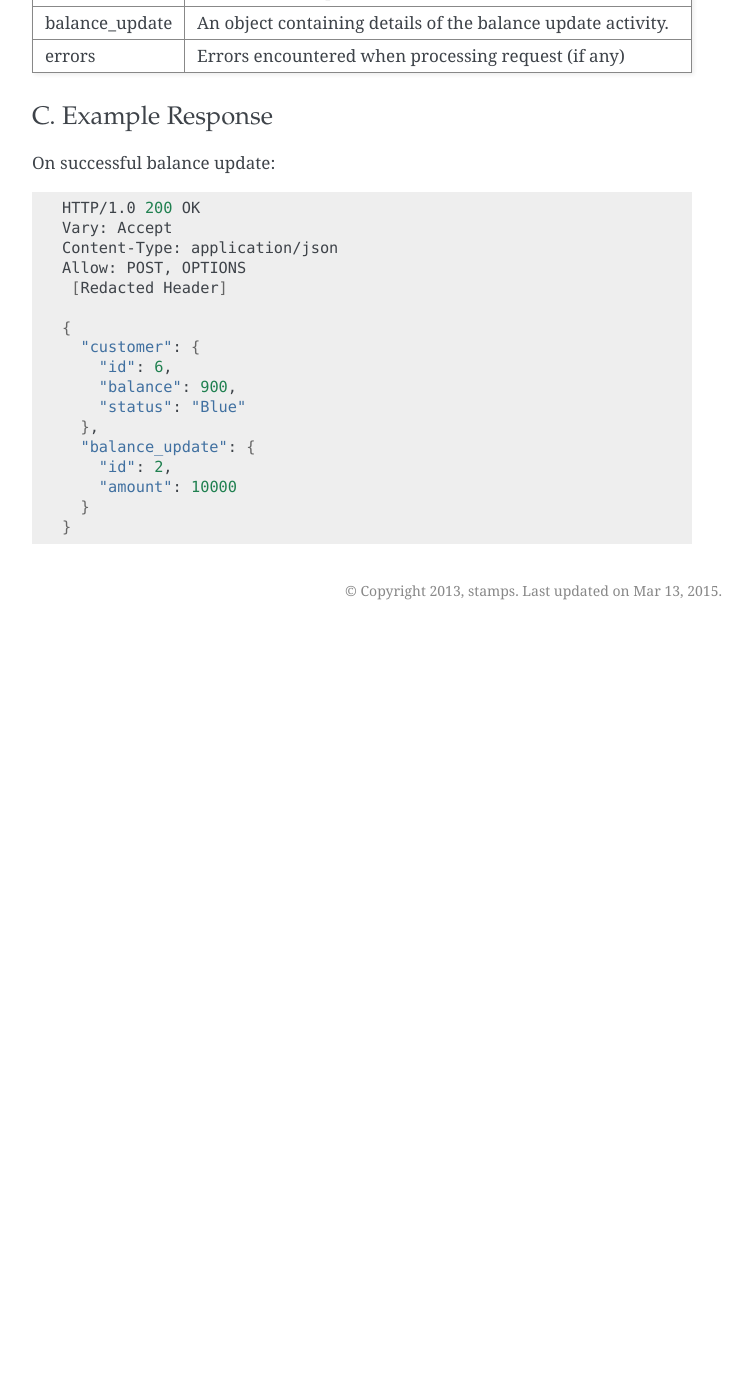
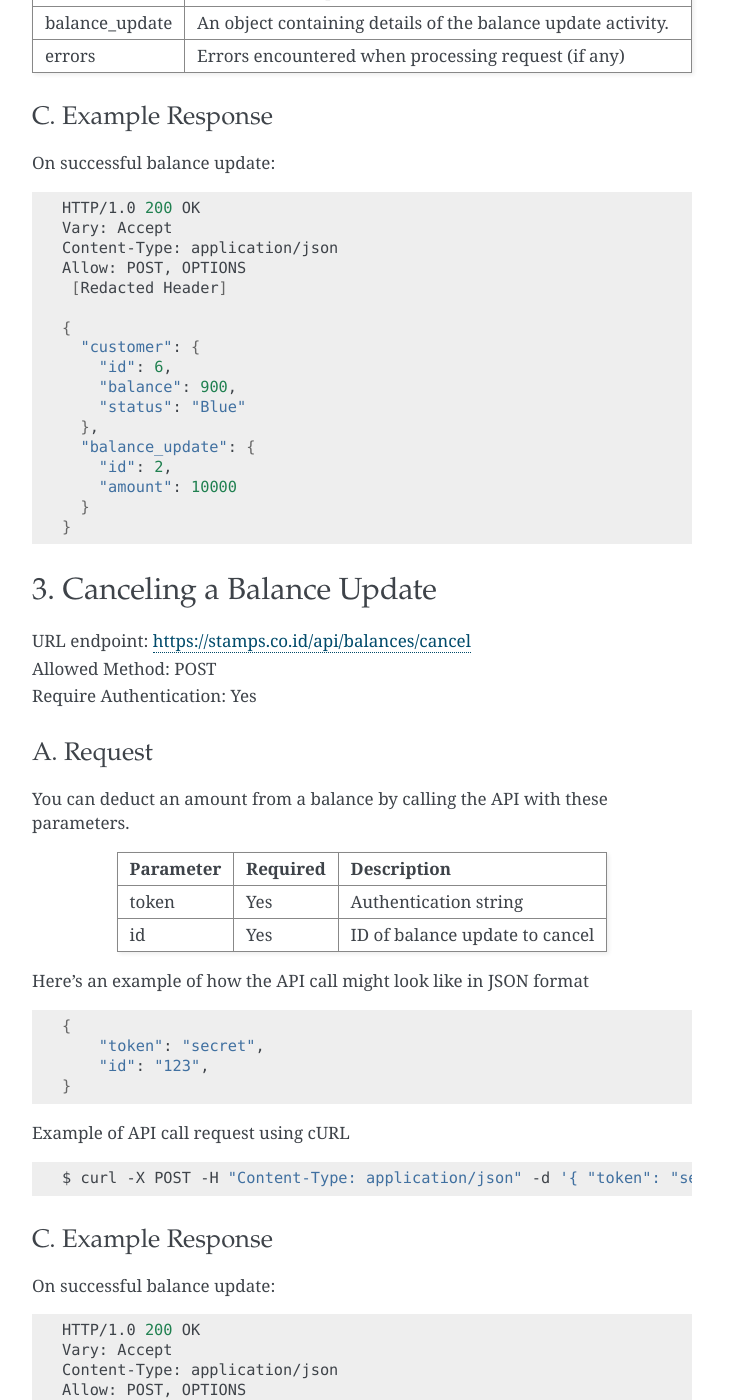
Before and after one commit to ui/stamps-api-docs, a Sphinx documentation site: the page built from source/balance_api.rst, in a window 1280 px wide and 1400 px high, scrolled down 2972 px. Shown: the whole window, without its empty margins (388-1140 px from the left). Built offline with Sphinx 7.4.7, drawn with Linux system fonts in a browser that asks for light colours; before the commit the page ends 3602 px from its top, so only the background shows below that; some of the changed text lies outside the part shown.

Commit message:
Updated docs with Balance update cancelation API.

```diff
--- a/source/balance_api.rst
+++ b/source/balance_api.rst
@@ -163,3 +163,65 @@ On successful balance update:
         "amount": 10000
       }
     }
+
+
+3. Canceling a Balance Update
+=====================================
+| URL endpoint: https://stamps.co.id/api/balances/cancel
+| Allowed Method: POST
+| Require Authentication: Yes
+
+
+A. Request
+-----------------------------
+You can deduct an amount from a balance by calling the API with these parameters.
+
+=========== =========== =========================
+Parameter   Required    Description
+=========== =========== =========================
+token       Yes         Authentication string
+id          Yes         ID of balance update to cancel
+=========== =========== =========================
+
+
+Here's an example of how the API call might look like in JSON format
+
+.. code-block :: bash
+
+    {
+        "token": "secret",
+        "id": "123",
+    }
+
+Example of API call request using cURL
+
+.. code-block :: bash
+
+    $ curl -X POST -H "Content-Type: application/json" -d '{ "token": "secret", "id": 123 }' https://stamps.co.id/api/balances/cancel
+
+
+C. Example Response
+-------------------
+
+On successful balance update:
+
+.. code-block :: bash
+
+    HTTP/1.0 200 OK
+    Vary: Accept
+    Content-Type: application/json
+    Allow: POST, OPTIONS
+     [Redacted Header]
+
+    {
+      "customer": {
+        "id": 6,
+        "balance": 900,
+        "status": "Blue"
+      },
+      "balance_update": {
+        "id": 2,
+        "amount": 10000,
+        "status": "Canceled"
+      }
+    }
```
